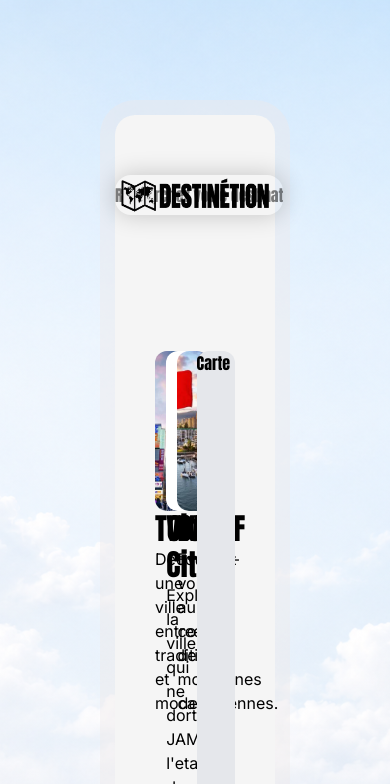
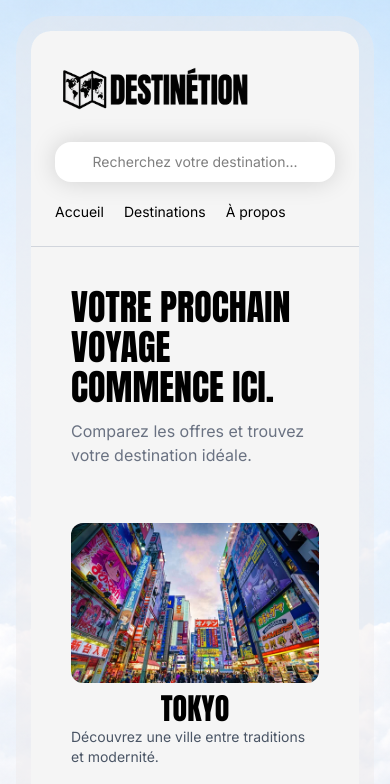
Before and after one commit to EvanBouvrais/Projet-ComparOperator, a PHP site: page /public/hub.php in a window 390 px wide. Shown: the top 784 px of the page. Run offline with PHP 8.4, Linux system fonts and the light colour scheme.

Commit message:
interface

```diff
--- a/admin/admin.php
+++ b/admin/admin.php
@@ -25,7 +25,7 @@
 <head>
     <meta charset="UTF-8">
     <meta name="viewport" content="width=device-width, initial-scale=1.0">
-    <link href="/Projet-ComparOperator/styles/output.css" rel="stylesheet">
+    <link href="/Operator/Projet-ComparOperator/styles/output.css" rel="stylesheet">
     <title>Admin</title>
 </head>
 
--- a/public/hub.php
+++ b/public/hub.php
@@ -5,7 +5,7 @@
 ?>
 
 <!DOCTYPE html>
-<html lang="en">
+<html lang="fr">
 <head>
     <meta charset="UTF-8">
     <meta name="viewport" content="width=device-width, initial-scale=1.0">
@@ -16,86 +16,157 @@
 
 <body class="font-['Anton'] bg-[url('../assets/backgrounds/ciel.png')] bg-cover bg-center bg-no-repeat bg-fixed min-h-screen">
 
-    <main class="bg-[#f5f5f5] m-25 rounded-[35px] border-15 border-[#EDE9E9]/40 bg-clip-padding">
+    <main class="bg-[#f5f5f5] m-4 md:m-10 xl:m-25 rounded-[35px] border-15 border-[#EDE9E9]/40 bg-clip-padding">
 
         <header>
 
-            <nav class="relative flex items-center w-full pb-10 mb-20 pt-10 mt-5">
+            <nav class="flex flex-wrap items-center justify-between gap-5 p-6 border-b border-gray-300">
 
-                <img src="../assets/images/Logo.png" alt="Logo" class="w-50 absolute left-0">
+                <a href="hub.php">
+                    <img src="../assets/images/Logo.png" alt="Logo" class="w-50">
+                </a>
 
                 <input type="text" id="search-bar" placeholder="Recherchez votre destination..." autocomplete="off"
-                class="w-100 h-10 shadow-[0_0_24px_rgba(0,0,0,0.20)] rounded-2xl placeholder:text-center row mx-auto">
+                class="bg-white w-100 max-w-full h-10 shadow-[0_0_24px_rgba(0,0,0,0.15)] rounded-2xl text-center font-['Inter'] text-sm">
+
+                <div class="flex gap-5 font-['Inter'] text-sm">
+
+                    <a href="hub.php" class="hover:text-gray-500">Accueil</a>
+
+                    <a href="#destinations" class="hover:text-gray-500">Destinations</a>
+
+                    <a href="#a-propos" class="hover:text-gray-500">À propos</a>
+
+                </div>
 
             </nav>
 
         </header>
 
-        <div class="grid grid-cols-[2fr_3fr] gap-4 m-6 p-4">
+        <div class="m-6 p-4" id="destinations">
 
-            <div class="grid grid-cols-3 gap-2">
+            <h1 class="text-4xl">
+                VOTRE PROCHAIN VOYAGE COMMENCE ICI.
+            </h1>
+
+            <p class="font-['Inter'] text-gray-500 mt-3">
+                Comparez les offres et trouvez votre destination idéale.
+            </p>
+
+        </div>
+
+        <div class="grid grid-cols-1 lg:grid-cols-[3fr_2fr] gap-4 m-6 p-4">
+
+            <div class="grid grid-cols-1 sm:grid-cols-2 xl:grid-cols-3 gap-5">
 
                 <a href="operateur.php?location=Tokyo" class="flex flex-col cursor-pointer">
-                    <div class="bg-white rounded-xl h-40 p-4 bg-[url('../assets/images/japon.png')] bg-cover bg-center"></div>
-                    <h2 class="text-center text-3xl">TOKYO</h2>
-                    <p class="text-1xl font-['Inter']">Découvrez une ville entre traditions et modernité.</p>
+                    <div class="bg-white rounded-xl h-40 p-4 bg-[url('../assets/images/japon.png')] bg-cover bg-center hover:scale-105 transition duration-300"></div>
+                    <h2 class="text-center text-3xl mt-2">TOKYO</h2>
+                    <p class="font-['Inter'] text-sm text-gray-600">Découvrez une ville entre traditions et modernité.</p>
                 </a>
 
                 <a href="operateur.php?location=New%20York" class="flex flex-col cursor-pointer">
-                    <div class="bg-white rounded-xl h-40 p-4 bg-[url('../assets/images/ViceCity.png')] bg-cover bg-center"></div>
-                    <h2 class="text-center text-3xl">Vice City</h2>
-                    <p class="text-1xl font-['Inter'] caret-amber-500">Explorez la ville qui ne dort JAMAIS l'etat de leonida.</p>
+                    <div class="bg-white rounded-xl h-40 p-4 bg-[url('../assets/images/ViceCity.png')] bg-cover bg-center hover:scale-105 transition duration-300"></div>
+                    <h2 class="text-center text-3xl mt-2">VICE CITY</h2>
+                    <p class="font-['Inter'] text-sm text-gray-600">Explorez la ville qui ne dort jamais dans l'État de Leonida.</p>
                 </a>
 
                 <a href="operateur.php?location=Banff" class="flex flex-col cursor-pointer">
-                    <div class="bg-white rounded-xl h-40 p-4 bg-[url('../assets/images/canada.png')] bg-cover bg-center"></div>
-                    <h2 class="text-center text-3xl">BANFF</h2>
-                    <p class="text-1xl font-['Inter']">Évadez-vous au cœur des montagnes canadiennes.</p>
+                    <div class="bg-white rounded-xl h-40 p-4 bg-[url('../assets/images/canada.png')] bg-cover bg-center hover:scale-105 transition duration-300"></div>
+                    <h2 class="text-center text-3xl mt-2">BANFF</h2>
+                    <p class="font-['Inter'] text-sm text-gray-600">Évadez-vous au cœur des montagnes canadiennes.</p>
                 </a>
 
                 <a href="operateur.php?location=Oia" class="flex flex-col cursor-pointer">
-                    <div class="bg-white rounded-xl h-40 p-4 bg-[url('../assets/images/grece.png')] bg-cover bg-center"></div>
-                    <h2 class="text-center text-3xl">OIA</h2>
-                    <p class="text-1xl font-['Inter']">Admirez les maisons blanches et la mer Égée.</p>
+                    <div class="bg-white rounded-xl h-40 p-4 bg-[url('../assets/images/grece.png')] bg-cover bg-center hover:scale-105 transition duration-300"></div>
+                    <h2 class="text-center text-3xl mt-2">OIA</h2>
+                    <p class="font-['Inter'] text-sm text-gray-600">Admirez les maisons blanches et la mer Égée.</p>
                 </a>
 
                 <a href="operateur.php?location=Bangkok" class="flex flex-col cursor-pointer">
-                    <div class="bg-white rounded-xl h-40 p-4 bg-[url('../assets/images/tahilande.png')] bg-cover bg-center"></div>
-                    <h2 class="text-center text-3xl">BANGKOK</h2>
-                    <p class="text-1xl font-['Inter']">Découvrez ses temples et ses marchés animés.</p>
+                    <div class="bg-white rounded-xl h-40 p-4 bg-[url('../assets/images/tahilande.png')] bg-cover bg-center hover:scale-105 transition duration-300"></div>
+                    <h2 class="text-center text-3xl mt-2">BANGKOK</h2>
+                    <p class="font-['Inter'] text-sm text-gray-600">Découvrez ses temples et ses marchés animés.</p>
                 </a>
 
                 <a href="operateur.php?location=Rome" class="flex flex-col cursor-pointer">
-                    <div class="bg-white rounded-xl h-40 p-4 bg-[url('../assets/images/italie.png')] bg-cover bg-center"></div>
-                    <h2 class="text-center text-3xl">ROME</h2>
-                    <p class="text-1xl font-['Inter']">Découvrez les monuments de la ville éternelle.</p>
+                    <div class="bg-white rounded-xl h-40 p-4 bg-[url('../assets/images/italie.png')] bg-cover bg-center hover:scale-105 transition duration-300"></div>
+                    <h2 class="text-center text-3xl mt-2">ROME</h2>
+                    <p class="font-['Inter'] text-sm text-gray-600">Découvrez les monuments de la ville éternelle.</p>
                 </a>
 
                 <a href="operateur.php?location=Marrakech" class="flex flex-col cursor-pointer">
-                    <div class="bg-white rounded-xl h-40 p-4 bg-[url('../assets/images/maroc.png')] bg-cover bg-center"></div>
-                    <h2 class="text-center text-3xl">MARRAKECH</h2>
-                    <p class="text-1xl font-['Inter']">Explorez ses souks et ses palais historiques.</p>
+                    <div class="bg-white rounded-xl h-40 p-4 bg-[url('../assets/images/maroc.png')] bg-cover bg-center hover:scale-105 transition duration-300"></div>
+                    <h2 class="text-center text-3xl mt-2">MARRAKECH</h2>
+                    <p class="font-['Inter'] text-sm text-gray-600">Explorez ses souks et ses palais historiques.</p>
                 </a>
 
                 <a href="operateur.php?location=Monaco" class="flex flex-col cursor-pointer">
-                    <div class="bg-white rounded-xl h-40 p-4 bg-[url('../assets/images/fish.png')] bg-cover bg-center"></div>
-                    <h2 class="text-center text-3xl">MONACO</h2>
-                    <p class="text-1xl font-['Inter']">Découvrez les merveilles de la Méditerranée.</p>
+                    <div class="bg-white rounded-xl h-40 p-4 bg-[url('../assets/images/fish.png')] bg-cover bg-center hover:scale-105 transition duration-300"></div>
+                    <h2 class="text-center text-3xl mt-2">MONACO</h2>
+                    <p class="font-['Inter'] text-sm text-gray-600">Découvrez les merveilles de la Méditerranée.</p>
                 </a>
 
                 <a href="operateur.php?location=Barcelone" class="flex flex-col cursor-pointer">
-                    <div class="bg-white rounded-xl h-40 p-4 bg-[url('../assets/images/espagne.png')] bg-cover bg-center"></div>
-                    <h2 class="text-center text-3xl">BARCELONE</h2>
-                    <p class="text-1xl font-['Inter']">Profitez du soleil et de l'architecture catalane.</p>
+                    <div class="bg-white rounded-xl h-40 p-4 bg-[url('../assets/images/espagne.png')] bg-cover bg-center hover:scale-105 transition duration-300"></div>
+                    <h2 class="text-center text-3xl mt-2">BARCELONE</h2>
+                    <p class="font-['Inter'] text-sm text-gray-600">Profitez du soleil et de l'architecture catalane.</p>
                 </a>
 
             </div>
 
-            <div class="bg-gray-200 rounded-xl">
-                Carte
+            <div class="bg-gray-200 rounded-xl min-h-80 bg-[url('../assets/images/maps.png')] bg-cover bg-center">
             </div>
 
         </div>
+
+        <footer id="a-propos" class="bg-[#E8E8E8] rounded-b-[20px] p-10 mt-10">
+
+            <div class="grid grid-cols-1 md:grid-cols-3 gap-10">
+
+                <div class="flex flex-col gap-4 ">
+
+
+                    <p class="font-['Inter'] text-sm text-gray-600">
+                        Votre prochain voyage au meilleur prix.
+                        Découvrez le monde et comparez les offres de nos tour-opérateurs.
+                    </p>
+
+                </div>
+
+                <div class="flex flex-col gap-3">
+
+                    <h2 class="text-2xl">NAVIGATION</h2>
+
+                    <a href="hub.php" class="font-['Inter'] text-sm hover:underline">Accueil</a>
+
+                    <a href="#destinations" class="font-['Inter'] text-sm hover:underline">Destinations</a>
+
+                    <a href="operateur.php" class="font-['Inter'] text-sm hover:underline">Tour-opérateurs</a>
+
+                </div>
+
+                <div class="flex flex-col gap-3">
+
+                    <h2 class="text-2xl">À PROPOS</h2>
+
+                    <p class="font-['Inter'] text-sm text-gray-600">
+                        DESTINÉTION est un comparateur de voyages qui vous aide à trouver les meilleures offres pour votre prochaine aventure.
+                    </p>
+
+                </div>
+
+            </div>
+
+            <div class="border-t border-gray-300 mt-8 pt-5">
+
+                <p class="font-['Inter'] text-sm text-gray-500 text-center">
+                    © 2026 DESTINÉTION - Tous droits réservés.
+                </p>
+
+            </div>
+
+        </footer>
 
     </main>
 
--- a/styles/output.css
+++ b/styles/output.css
@@ -8,7 +8,9 @@
       "Segoe UI Symbol", "Noto Color Emoji";
     --font-mono: ui-monospace, SFMono-Regular, Menlo, Monaco, Consolas, "Liberation Mono",
       "Courier New", monospace;
-    --color-green-300: oklch(87.1% 0.15 154.449);
+    --color-red-500: oklch(63.7% 0.237 25.331);
+    --color-amber-400: oklch(82.8% 0.189 84.429);
+    --color-amber-500: oklch(76.9% 0.188 70.08);
     --color-green-400: oklch(79.2% 0.209 151.711);
     --color-green-500: oklch(72.3% 0.219 149.579);
     --color-green-600: oklch(62.7% 0.194 149.214);
@@ -17,9 +19,11 @@
     --color-gray-300: oklch(87.2% 0.01 258.338);
     --color-gray-400: oklch(70.7% 0.022 261.325);
     --color-gray-500: oklch(55.1% 0.027 264.364);
+    --color-gray-600: oklch(44.6% 0.03 256.802);
     --color-black: #000;
     --color-white: #fff;
     --spacing: 0.25rem;
+    --container-md: 28rem;
     --text-sm: 0.875rem;
     --text-sm--line-height: calc(1.25 / 0.875);
     --text-xl: 1.25rem;
@@ -28,12 +32,15 @@
     --text-2xl--line-height: calc(2 / 1.5);
     --text-3xl: 1.875rem;
     --text-3xl--line-height: calc(2.25 / 1.875);
+    --text-4xl: 2.25rem;
+    --text-4xl--line-height: calc(2.5 / 2.25);
     --text-5xl: 3rem;
     --text-5xl--line-height: 1;
     --font-weight-bold: 700;
+    --radius-lg: 0.5rem;
     --radius-xl: 0.75rem;
     --radius-2xl: 1rem;
-    --radius-4xl: 2rem;
+    --radius-3xl: 1.5rem;
     --default-transition-duration: 150ms;
     --default-transition-timing-function: cubic-bezier(0.4, 0, 0.2, 1);
     --default-font-family: var(--font-sans);
@@ -207,14 +214,14 @@
   .left-0 {
     left: 0px;
   }
+  .m-4 {
+    margin: calc(var(--spacing) * 4);
+  }
   .m-5 {
     margin: calc(var(--spacing) * 5);
   }
   .m-6 {
     margin: calc(var(--spacing) * 6);
-  }
-  .m-10 {
-    margin: calc(var(--spacing) * 10);
   }
   .m-15 {
     margin: calc(var(--spacing) * 15);
@@ -276,29 +283,23 @@
   .h-11 {
     height: calc(var(--spacing) * 11);
   }
-  .h-12 {
-    height: calc(var(--spacing) * 12);
-  }
   .h-13 {
     height: calc(var(--spacing) * 13);
-  }
-  .h-15 {
-    height: calc(var(--spacing) * 15);
-  }
-  .h-20 {
-    height: calc(var(--spacing) * 20);
   }
   .h-40 {
     height: calc(var(--spacing) * 40);
   }
-  .h-full {
-    height: 100%;
-  }
-  .max-h-6 {
-    max-height: calc(var(--spacing) * 6);
-  }
   .h-\[calc\(100svh-7\.5rem\)\] {
     height: calc(100svh - 7.5rem);
+  }
+  .h-screen {
+    height: 100vh;
+  }
+  .min-h-80 {
+    min-height: calc(var(--spacing) * 80);
+  }
+  .min-h-screen {
+    min-height: 100vh;
   }
   .w-1 {
     width: var(--spacing);
@@ -330,29 +328,17 @@
   .w-110 {
     width: calc(var(--spacing) * 110);
   }
-  .w-120 {
-    width: calc(var(--spacing) * 120);
-  }
-  .w-130 {
-    width: calc(var(--spacing) * 130);
-  }
   .w-full {
     width: 100%;
   }
   .w-screen {
     width: 100vw;
   }
-  .min-w-0 {
-    min-width: 0px;
+  .max-w-full {
+    max-width: 100%;
   }
-  .flex-1 {
-    flex: 1;
-  }
-  .flex-shrink {
-    flex-shrink: 1;
-  }
-  .shrink-0 {
-    flex-shrink: 0;
+  .max-w-md {
+    max-width: var(--container-md);
   }
   .border-collapse {
     border-collapse: collapse;
@@ -365,14 +351,14 @@
     --tw-translate-y: calc(calc(1 / 2 * 100%) * -1);
     translate: var(--tw-translate-x) var(--tw-translate-y);
   }
-  .transform {
-    transform: var(--tw-rotate-x, ) var(--tw-rotate-y, ) var(--tw-rotate-z, ) var(--tw-skew-x, ) var(--tw-skew-y, );
-  }
   .cursor-pointer {
     cursor: pointer;
   }
   .resize {
     resize: both;
+  }
+  .grid-cols-1 {
+    grid-template-columns: repeat(1, minmax(0, 1fr));
   }
   .grid-cols-3 {
     grid-template-columns: repeat(3, minmax(0, 1fr));
@@ -382,6 +368,9 @@
   }
   .flex-col {
     flex-direction: column;
+  }
+  .flex-wrap {
+    flex-wrap: wrap;
   }
   .items-center {
     align-items: center;
@@ -395,8 +384,17 @@
   .gap-2 {
     gap: calc(var(--spacing) * 2);
   }
+  .gap-3 {
+    gap: calc(var(--spacing) * 3);
+  }
   .gap-4 {
     gap: calc(var(--spacing) * 4);
+  }
+  .gap-5 {
+    gap: calc(var(--spacing) * 5);
+  }
+  .gap-10 {
+    gap: calc(var(--spacing) * 10);
   }
   .overflow-hidden {
     overflow: hidden;
@@ -534,8 +488,11 @@
   .bg-\[url\(\'\.\.\/assets\/backgrounds\/ciel\.png\'\)\] {
     background-image: url('../assets/backgrounds/ciel.png');
   }
-  .bg-\[url\(\'\.\.\/assets\/images\/USA\.png\'\)\] {
-    background-image: url('../assets/images/USA.png');
+  .bg-\[url\(\'\.\.\/assets\/images\/Logo\.png\'\)\] {
+    background-image: url('../assets/images/Logo.png');
+  }
+  .bg-\[url\(\'\.\.\/assets\/images\/ViceCity\.png\'\)\] {
+    background-image: url('../assets/images/ViceCity.png');
   }
   .bg-\[url\(\'\.\.\/assets\/images\/canada\.png\'\)\] {
     background-image: url('../assets/images/canada.png');
@@ -591,20 +551,20 @@
   .p-5 {
     padding: calc(var(--spacing) * 5);
   }
+  .p-6 {
+    padding: calc(var(--spacing) * 6);
+  }
+  .p-10 {
+    padding: calc(var(--spacing) * 10);
+  }
   .px-5 {
     padding-inline: calc(var(--spacing) * 5);
   }
   .py-2 {
     padding-block: calc(var(--spacing) * 2);
   }
-  .py-4 {
-    padding-block: calc(var(--spacing) * 4);
-  }
   .pt-5 {
     padding-top: calc(var(--spacing) * 5);
-  }
-  .pt-9 {
-    padding-top: calc(var(--spacing) * 9);
   }
   .pt-10 {
     padding-top: calc(var(--spacing) * 10);
@@ -643,6 +591,10 @@
   .text-3xl {
     font-size: var(--text-3xl);
     line-height: var(--tw-leading, var(--text-3xl--line-height));
+  }
+  .text-4xl {
+    font-size: var(--text-4xl);
+    line-height: var(--tw-leading, var(--text-4xl--line-height));
   }
   .text-5xl {
     font-size: var(--text-5xl);
@@ -666,14 +618,11 @@
   .text-black {
     color: var(--color-black);
   }
-  .text-gray-400 {
-    color: var(--color-gray-400);
-  }
   .text-gray-500 {
     color: var(--color-gray-500);
   }
-  .text-red-500 {
-    color: var(--color-red-500);
+  .text-gray-600 {
+    color: var(--color-gray-600);
   }
   .text-white {
     color: var(--color-white);
@@ -681,22 +630,16 @@
   .underline {
     text-decoration-line: underline;
   }
-  .opacity-15 {
-    opacity: 15%;
+  .caret-amber-500 {
+    caret-color: var(--color-amber-500);
   }
-  .shadow-2xl {
-    --tw-shadow: 0 25px 50px -12px var(--tw-shadow-color, rgb(0 0 0 / 0.25));
+  .shadow-\[0_0_24px_rgba\(0\,0\,0\,0\.15\)\] {
+    --tw-shadow: 0 0 24px var(--tw-shadow-color, rgba(0,0,0,0.15));
     box-shadow: var(--tw-inset-shadow), var(--tw-inset-ring-shadow), var(--tw-ring-offset-shadow), var(--tw-ring-shadow), var(--tw-shadow);
   }
   .shadow-\[0_0_24px_rgba\(0\,0\,0\,0\.20\)\] {
     --tw-shadow: 0 0 24px var(--tw-shadow-color, rgba(0,0,0,0.20));
     box-shadow: var(--tw-inset-shadow), var(--tw-inset-ring-shadow), var(--tw-ring-offset-shadow), var(--tw-ring-shadow), var(--tw-shadow);
-  }
-  .shadow-current {
-    --tw-shadow-color: currentcolor;
-    @supports (color: color-mix(in lab, red, red)) {
-      --tw-shadow-color: color-mix(in oklab, currentcolor var(--tw-shadow-alpha), transparent);
-    }
   }
   .outline {
     outline-style: var(--tw-outline-style);
@@ -707,6 +650,10 @@
     transition-timing-function: var(--tw-ease, var(--default-transition-timing-function));
     transition-duration: var(--tw-duration, var(--default-transition-duration));
   }
+  .duration-300 {
+    --tw-duration: 300ms;
+    transition-duration: 300ms;
+  }
   .placeholder\:text-center::placeholder {
     text-align: center;
   }
@@ -743,26 +721,6 @@
   syntax: "*";
   inherits: false;
   initial-value: 0;
-}
-@property --tw-rotate-x {
-  syntax: "*";
-  inherits: false;
-}
-@property --tw-rotate-y {
-  syntax: "*";
-  inherits: false;
-}
-@property --tw-rotate-z {
-  syntax: "*";
-  inherits: false;
-}
-@property --tw-skew-x {
-  syntax: "*";
-  inherits: false;
-}
-@property --tw-skew-y {
-  syntax: "*";
-  inherits: false;
 }
 @property --tw-border-style {
   syntax: "*";
@@ -843,17 +801,31 @@
   inherits: false;
   initial-value: solid;
 }
+@property --tw-duration {
+  syntax: "*";
+  inherits: false;
+}
+@property --tw-scale-x {
+  syntax: "*";
+  inherits: false;
+  initial-value: 1;
+}
+@property --tw-scale-y {
+  syntax: "*";
+  inherits: false;
+  initial-value: 1;
+}
+@property --tw-scale-z {
+  syntax: "*";
+  inherits: false;
+  initial-value: 1;
+}
 @layer properties {
   @supports ((-webkit-hyphens: none) and (not (margin-trim: block))) or ((-moz-orient: inline) and (not (color:rgb(from red r g b)))) {
     *, ::before, ::after, ::backdrop {
       --tw-translate-x: 0;
       --tw-translate-y: 0;
       --tw-translate-z: 0;
-      --tw-rotate-x: initial;
-      --tw-rotate-y: initial;
-      --tw-rotate-z: initial;
-      --tw-skew-x: initial;
-      --tw-skew-y: initial;
       --tw-border-style: solid;
       --tw-font-weight: initial;
       --tw-shadow: 0 0 #0000;
@@ -871,6 +843,10 @@
       --tw-ring-offset-color: #fff;
       --tw-ring-offset-shadow: 0 0 #0000;
       --tw-outline-style: solid;
+      --tw-duration: initial;
+      --tw-scale-x: 1;
+      --tw-scale-y: 1;
+      --tw-scale-z: 1;
     }
   }
 }
```
Also changed, not shown: other parts of styles/output.css (+58 -83 lines), assets/images/maps.png (added).
